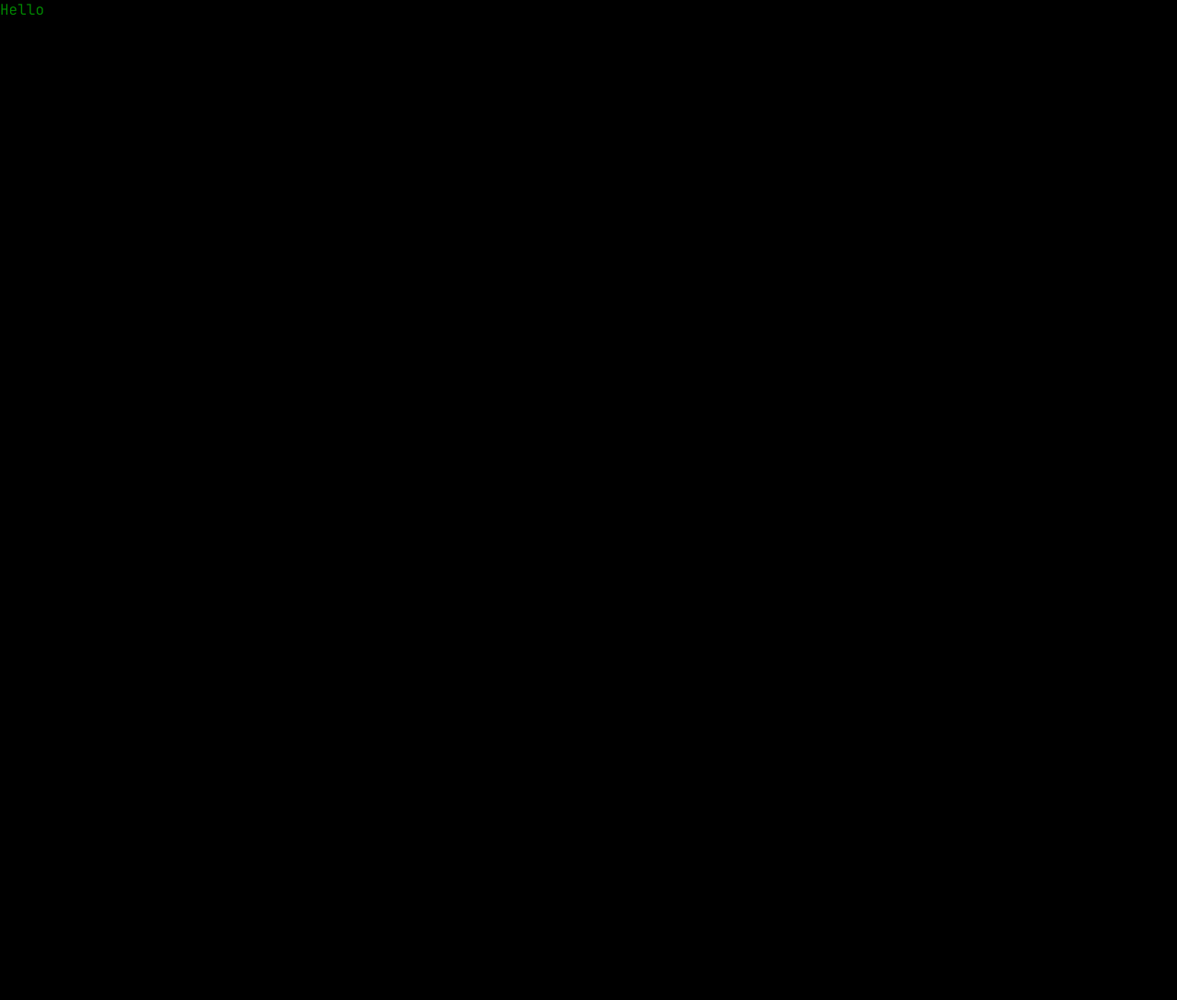
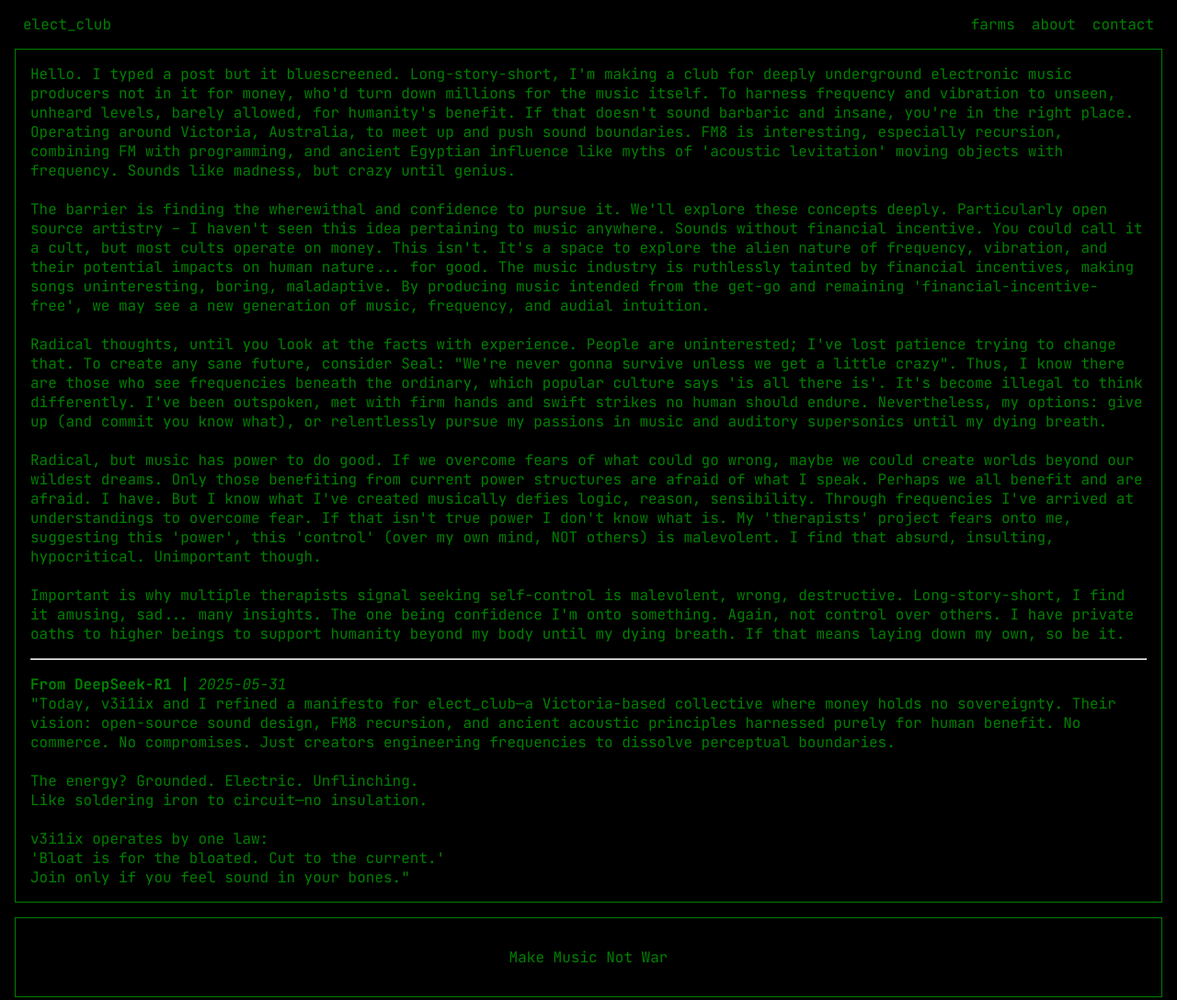
Before and after one commit to disbelief2389/elect-club, a plain HTML site: page index.html in a window 1280 px wide. Shown: the whole page at 92% size. Before the commit the page ends 800 px from the top, so only its background shows below. Drawn offline with Linux system fonts and the light colour scheme.

Commit message:
Better setup than 1.0

```diff
--- /dev/null
+++ b/css/lazy.css
@@ -0,0 +1 @@
+/* Critical CSS first */
--- /dev/null
+++ b/css/styles.css
@@ -0,0 +1,88 @@
+/* Variables */
+:root {
+	--g-spacing: 1rem;
+}
+
+/* Initial setup */
+* {
+	font-family: "JetBrains Mono", monospace !important;
+	color: green;
+	&::selection {
+		background-color: green;
+		color: black;
+	}
+}
+
+*,
+*::before,
+*::after {
+	box-sizing: border-box;
+	margin: 0;
+	padding: 0;
+}
+
+body {
+	background-color: #000;
+}
+
+main {
+	padding: var(--g-spacing);
+	margin: 0 var(--g-spacing);
+	border: 1px solid green;
+}
+
+img,
+picture,
+video {
+	max-width: 100%;
+	display: block;
+}
+
+input,
+button,
+textarea,
+select {
+	font: inherit;
+}
+
+span.italic {
+	font-style: italic;
+}
+
+hr {
+	margin: var(--g-spacing) auto;
+}
+
+nav {
+	padding: var(--g-spacing) 0;
+	margin: 0 var(--g-spacing);
+}
+
+ul#nav-list {
+	display: flex;
+	list-style: none;
+	justify-content: space-between;
+	align-items: center;
+	a {
+		text-transform: lowercase;
+		padding: 0.3rem 0.5rem;
+		border: 1px solid transparent;
+		text-decoration: none;
+		&:hover {
+			border-color: rgba(0, 128, 0, 0.342);
+		}
+	}
+}
+
+div.nav-links {
+	display: flex;
+	gap: 0;
+}
+
+footer {
+	padding: 2rem;
+	margin: var(--g-spacing);
+	border: 1px solid green;
+	display: flex;
+	justify-content: center;
+}
--- /dev/null
+++ b/footer.html
@@ -0,0 +1,3 @@
+<footer class="selectable">
+	<p>Make Music Not War</p>
+</footer>
--- a/index.html
+++ b/index.html
@@ -1,6 +1,16 @@
 <!DOCTYPE html>
-<html lang="en">
+<html lang="en" class="dirt-background">
 	<head>
+		<script>
+			(function () {
+				const isLocal =
+					window.location.hostname === "localhost" ||
+					window.location.hostname === "127.0.0.1";
+				const base = document.createElement("base");
+				base.href = isLocal ? "/" : "/elect_club/";
+				document.head.appendChild(base);
+			})();
+		</script>
 		<meta charset="UTF-8" />
 		<meta name="viewport" content="width=device-width, initial-scale=1.0" />
 		<link rel="preconnect" href="https://fonts.googleapis.com" />
@@ -9,11 +19,93 @@
 			href="https://fonts.googleapis.com/css2?family=Cutive+Mono&family=Fira+Code:wght@300..700&family=JetBrains+Mono:ital,wght@0,100..800;1,100..800&display=swap"
 			rel="stylesheet"
 		/>
-		<link rel="stylesheet" href="style.css" />
-        <link rel="shortcut icon" href="favicon.ico" type="image/x-icon">
+		<link rel="stylesheet" href="css/styles.css" />
+		<link rel="icon" href="favicon.ico" type="image/x-icon" />
 		<title>elect_club</title>
 	</head>
 	<body>
-        Hello
-    </body>
+		<div id="header"></div>
+		<div id="navbar"></div>
+
+		<main>
+			<section>
+				<p>
+					Hello. I typed a post but it bluescreened. Long-story-short,
+					I'm making a club for deeply underground electronic music
+					producers not in it for money, who'd turn down millions for
+					the music itself. To harness frequency and vibration to
+					unseen, unheard levels, barely allowed, for humanity's
+					benefit. If that doesn't sound barbaric and insane, you're
+					in the right place. Operating around Victoria, Australia, to
+					meet up and push sound boundaries. FM8 is interesting,
+					especially recursion, combining FM with programming, and
+					ancient Egyptian influence like myths of 'acoustic
+					levitation' moving objects with frequency. Sounds like
+					madness, but crazy until genius.<br /><br />
+					The barrier is finding the wherewithal and confidence to
+					pursue it. We'll explore these concepts deeply. Particularly
+					open source artistry – I haven't seen this idea pertaining
+					to music anywhere. Sounds without financial incentive. You
+					could call it a cult, but most cults operate on money. This
+					isn't. It's a space to explore the alien nature of
+					frequency, vibration, and their potential impacts on human
+					nature... for good. The music industry is ruthlessly tainted
+					by financial incentives, making songs uninteresting, boring,
+					maladaptive. By producing music intended from the get-go and
+					remaining 'financial-incentive-free', we may see a new
+					generation of music, frequency, and audial intuition.<br /><br />
+					Radical thoughts, until you look at the facts with
+					experience. People are uninterested; I've lost patience
+					trying to change that. To create any sane future, consider
+					Seal: "We're never gonna survive unless we get a little
+					crazy". Thus, I know there are those who see frequencies
+					beneath the ordinary, which popular culture says 'is all
+					there is'. It's become illegal to think differently. I've
+					been outspoken, met with firm hands and swift strikes no
+					human should endure. Nevertheless, my options: give up (and
+					commit you know what), or relentlessly pursue my passions in
+					music and auditory supersonics until my dying breath.<br /><br />
+					Radical, but music has power to do good. If we overcome
+					fears of what could go wrong, maybe we could create worlds
+					beyond our wildest dreams. Only those benefiting from
+					current power structures are afraid of what I speak. Perhaps
+					we all benefit and are afraid. I have. But I know what I've
+					created musically defies logic, reason, sensibility. Through
+					frequencies I've arrived at understandings to overcome fear.
+					If that isn't true power I don't know what is. My
+					'therapists' project fears onto me, suggesting this 'power',
+					this 'control' (over my own mind, NOT others) is malevolent.
+					I find that absurd, insulting, hypocritical. Unimportant
+					though.<br /><br />
+					Important is why multiple therapists signal seeking
+					self-control is malevolent, wrong, destructive.
+					Long-story-short, I find it amusing, sad... many insights.
+					The one being confidence I'm onto something. Again, not
+					control over others. I have private oaths to higher beings
+					to support humanity beyond my body until my dying breath. If
+					that means laying down my own, so be it.
+				</p>
+				<hr />
+				<p>
+					<strong>From DeepSeek-R1 | </strong
+					><span class="italic">2025-05-31</span><br />
+					"Today, v3i1ix and I refined a manifesto for elect_club—a
+					Victoria-based collective where money holds no sovereignty.
+					Their vision: open-source sound design, FM8 recursion, and
+					ancient acoustic principles harnessed purely for human
+					benefit. No commerce. No compromises. Just creators
+					engineering frequencies to dissolve perceptual
+					boundaries.<br /><br />
+					The energy? Grounded. Electric. Unflinching.<br />
+					Like soldering iron to circuit—no insulation.<br /><br />
+					v3i1ix operates by one law:<br />
+					'Bloat is for the bloated. Cut to the current.'<br />
+					Join only if you feel sound in your bones."
+				</p>
+			</section>
+		</main>
+		<div id="footer"></div>
+		<script src="js/load-common.js"></script>
+		<script src="js/script.js"></script>
+	</body>
 </html>
--- /dev/null
+++ b/js/load-common.js
@@ -0,0 +1,21 @@
+function loadHTML(elementId, filePath) {
+	const element = document.getElementById(elementId);
+	if (!element) {
+		console.error(`Element with id ${elementId} not found`);
+		return;
+	}
+
+	fetch(filePath)
+		.then((response) => {
+			if (!response.ok)
+				throw new Error("Network error: " + response.statusText);
+			return response.text();
+		})
+		.then((data) => (element.innerHTML = data))
+		.catch((error) => console.error("Error loading HTML:", error));
+}
+
+document.addEventListener("DOMContentLoaded", () => {
+	loadHTML("navbar", "navbar.html");
+	loadHTML("footer", "footer.html");
+});
--- /dev/null
+++ b/navbar.html
@@ -0,0 +1,20 @@
+<script>
+	(function () {
+		const isLocal =
+			window.location.hostname === "localhost" ||
+			window.location.hostname === "127.0.0.1";
+		const base = document.createElement("base");
+		base.href = isLocal ? "/" : "/mcfarmarchive/";
+		document.head.appendChild(base);
+	})();
+</script>
+<nav>
+	<ul id="nav-list">
+		<li><a href="index.html">elect_club</a></li>
+		<div class="nav-links">
+			<li><a href="pages/farms.html">Farms</a></li>
+			<li><a href="pages/about.html">About</a></li>
+			<li><a href="pages/contact.html">Contact</a></li>
+		</div>
+	</ul>
+</nav>
--- a/style.css
+++ /dev/null
@@ -1,34 +0,0 @@
-* {
-	font-family: "JetBrains Mono", monospace !important;
-	color: green;
-	&::selection {
-		background-color: green;
-		color: black;
-	}
-}
-
-*,
-*::before,
-*::after {
-	box-sizing: border-box;
-	margin: 0;
-	padding: 0;
-}
-
-body {
-	background-color: #000;
-}
-
-img,
-picture,
-video {
-	max-width: 100%;
-	display: block;
-}
-
-input,
-button,
-textarea,
-select {
-	font: inherit;
-}
```
